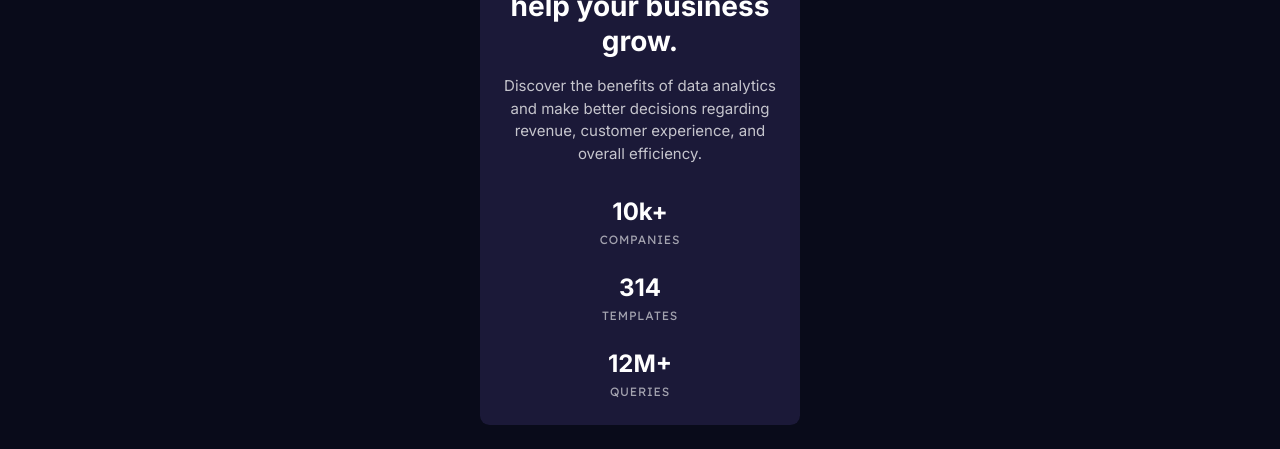
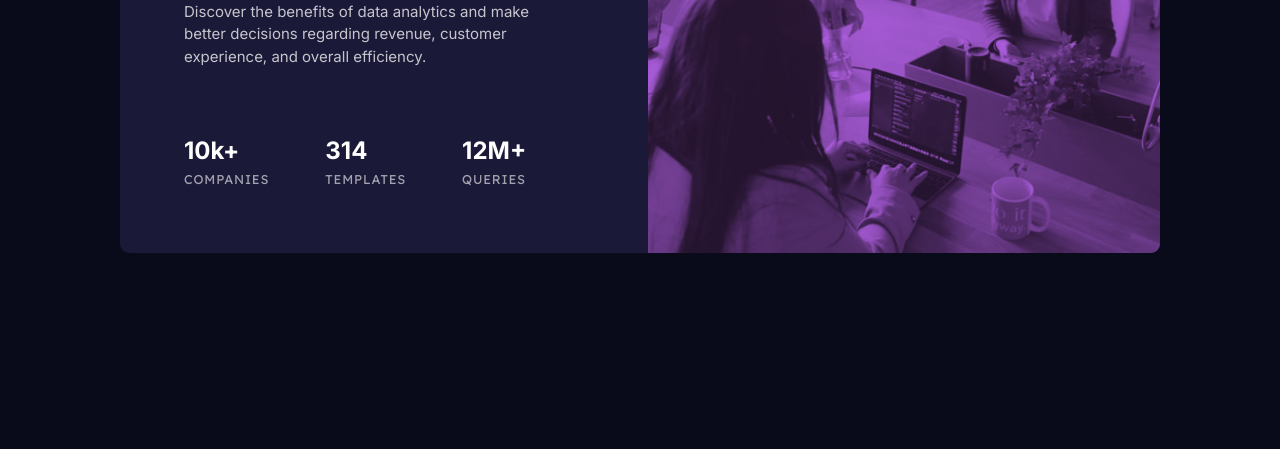
Before and after one commit to mbdelarosa/stats-preview-card-component, a plain HTML site: page index.html in a window 1280 px wide. Shown: the part 358-807 px from the top of the page. Drawn offline with Linux system fonts and the light colour scheme.

Commit message:
Fixed media query

```diff
--- a/index.html
+++ b/index.html
@@ -18,7 +18,7 @@
     <div class="card-component">
       <div class="card-component__image">
         <picture>
-          <source srcset="images/image-header-desktop.jpg" media="(min-width: 37.5rem)" />
+          <source srcset="images/image-header-desktop.jpg" media="(min-width: 30rem)" />
           <img src="images/image-header-mobile.jpg" alt="People having a meeting" />
         </picture>
       </div>
--- a/style.css
+++ b/style.css
@@ -76,6 +76,12 @@ body {
   font-size: 0.9375rem;
 }
 
+  picture, img {
+    object-fit: cover;
+    height: 100%;
+    width: 100%;
+  }
+
 .card-component__image {
   background: var(--soft-violet);
 }
@@ -139,3 +145,37 @@ li .main-heading {
   text-transform: uppercase;
   letter-spacing: 0.05rem;
 }
+
+@media only screen and (min-width: 55rem) {
+  body {
+    justify-content: center;
+  }
+
+  .card-component {
+    max-width: 50rem;
+    display: grid;
+    grid-template-columns: repeat(2, 1fr);
+    gap: 1rem;
+    max-width: 65rem;
+  }
+
+  .card-component__text {
+    grid-row: 1;
+    text-align: left;
+    padding: 4rem;
+  }
+
+  .main-heading {
+    font-size: 2.25rem;
+  }
+
+  ul {
+    flex-direction: row;
+    gap: 3.5rem;
+    margin-top: auto;
+  }
+
+  .stat-heading {
+    font-size: 0.8rem;
+  }
+}
```
